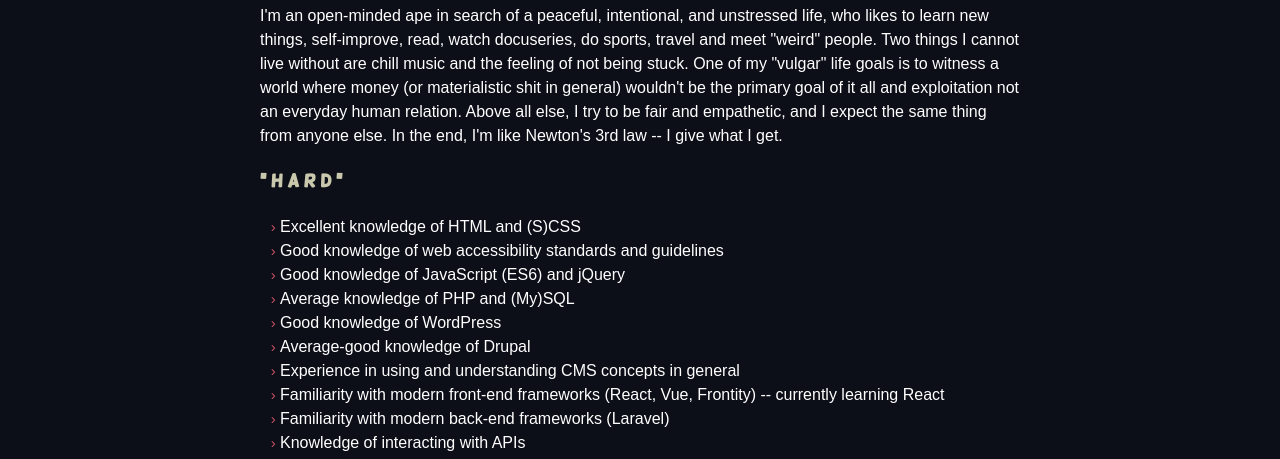
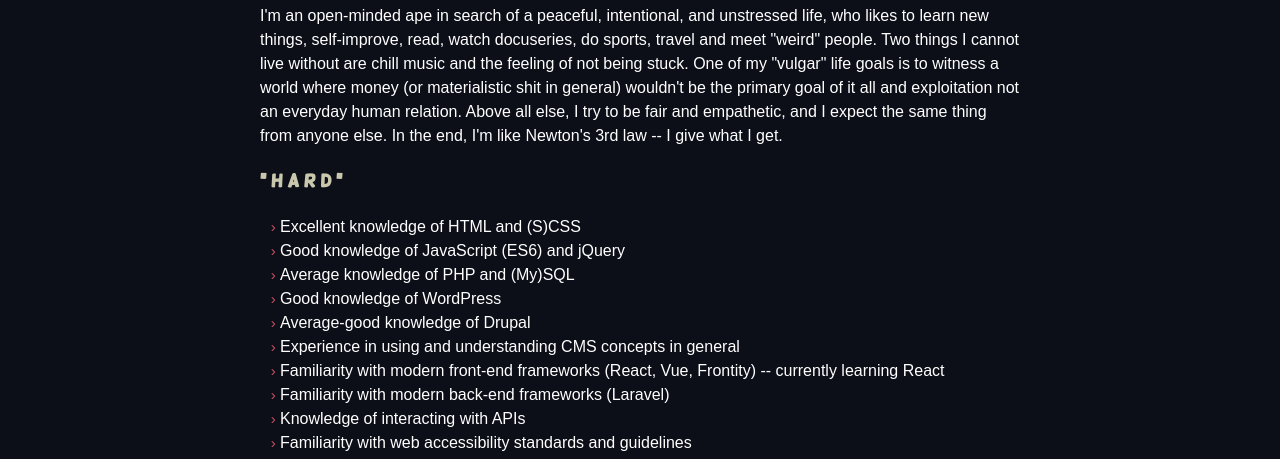
Before and after one commit to thedude23/tim-koprivnik-portfolio, a website: page about.html in a window 1280 px wide. Shown: the part 298-757 px from the top of the page. Drawn offline with Linux system fonts and the light colour scheme; a web font is replaced by a local one.

Commit message:
Update about page content

```diff
--- a/about.html
+++ b/about.html
@@ -50,7 +50,6 @@
       <h4>"Hard"</h4>
       <ul>
         <li>Excellent knowledge of HTML and (S)CSS</li>
-        <li>Good knowledge of web accessibility standards and guidelines</li>
         <li>Good knowledge of JavaScript (ES6) and jQuery</li>
         <li>Average knowledge of PHP and (My)SQL</li>
         <li>Good knowledge of WordPress</li>
@@ -59,6 +58,7 @@
         <li>Familiarity with modern front-end frameworks (React, Vue, Frontity) -- currently learning React</li>
         <li>Familiarity with modern back-end frameworks (Laravel)</li>
         <li>Knowledge of interacting with APIs</li>
+        <li>Familiarity with web accessibility standards and guidelines</li>
         <li>Experience with page load optimization</li>
         <li>Proficiency with pre-processors, bundlers, task runners, code linters (npm, Webpack, gulp, composer, ...)</li>
         <li>Experience with Docker and other local environment setups (XAMPP/MAMP)</li>
```
